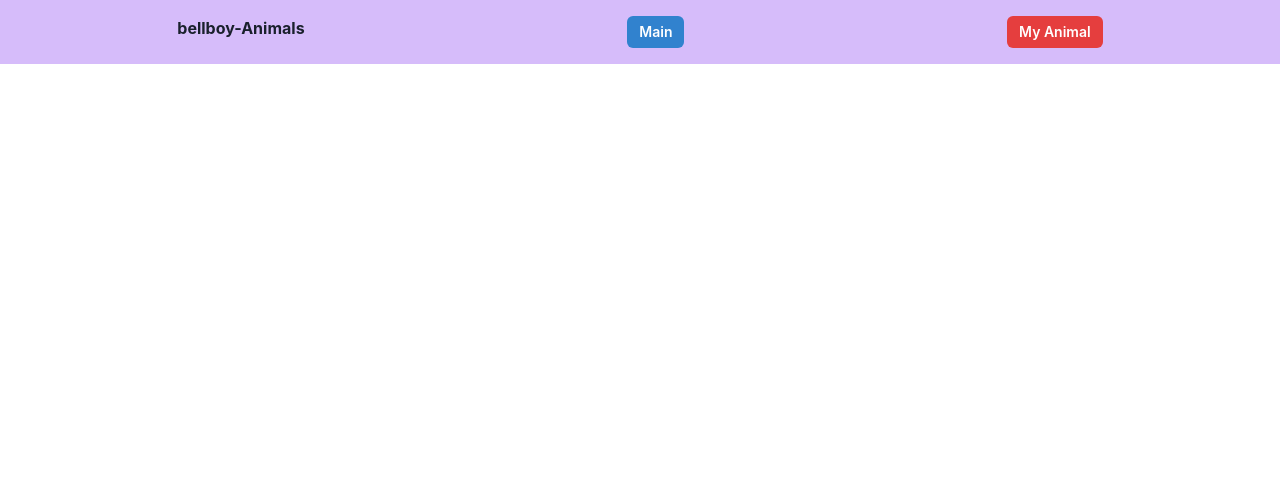
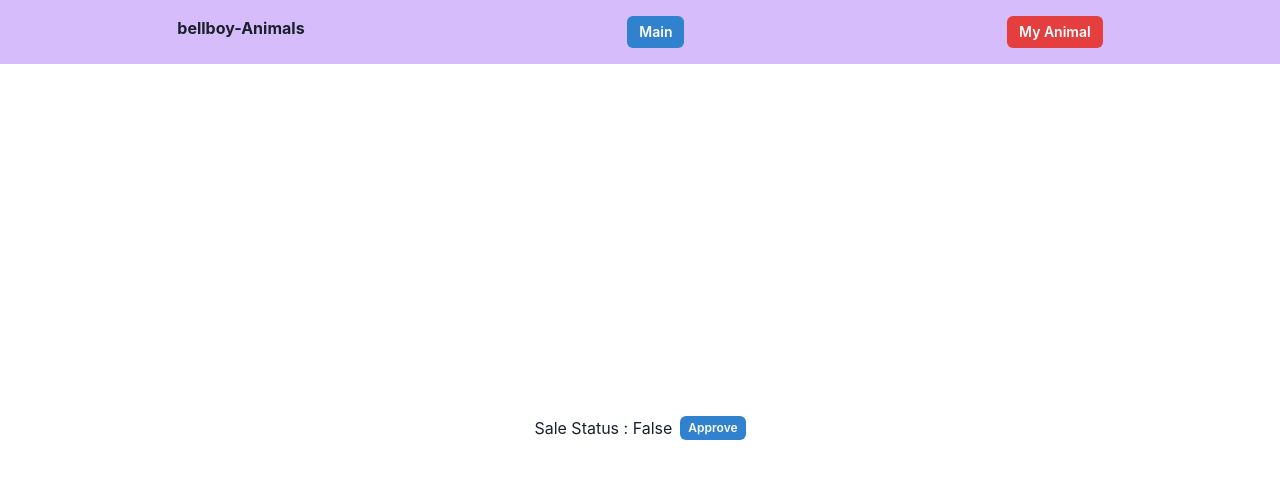
Before and after one commit to forexms78/NFT_project, a React (Create React App) app in the folder frontend/: page /my-animal in a window 1280 px wide. Shown: the top 478 px of the page. Built offline with nearby package versions, Linux system fonts and the light colour scheme.

Commit message:
판매 승인 상태 체크

```diff
--- a/frontend/src/components/AnimalCard.tsx
+++ b/frontend/src/components/AnimalCard.tsx
@@ -6,7 +6,6 @@ interface AnimalCardProps {
 }
 
 const AnimalCard: FC<AnimalCardProps> = ({ animalType }) => {
-  console.log(`images/${animalType}.png`);
   return (
     <Image w={150} h={150} src={`images/${animalType}.png`} alt="AnimalCard" />
   );
--- a/frontend/src/routes/main.tsx
+++ b/frontend/src/routes/main.tsx
@@ -1,6 +1,6 @@
 import React, { FC, useState } from "react";
 import { Box, Button, Flex, Text, Image } from "@chakra-ui/react";
-import { mintAnimalTokenContract } from "../contracts";
+import { mintAnimalTokenContract } from "../contracts/web3Config";
 import AnimalCard from "../components/AnimalCard";
 
 interface MainProps {
--- a/frontend/src/routes/my-animal.tsx
+++ b/frontend/src/routes/my-animal.tsx
@@ -1,6 +1,9 @@
 import React, { FC, useEffect, useState } from "react";
-import { mintAnimalTokenContract } from "../contracts";
-import { Grid } from "@chakra-ui/react";
+import {
+  mintAnimalTokenContract,
+  saleAnimalTokenAdress,
+} from "../contracts/web3Config";
+import { Flex, Button, Grid, Text } from "@chakra-ui/react";
 import AnimalCard from "../components/AnimalCard";
 
 interface MyAnimalProps {
@@ -9,6 +12,7 @@ interface MyAnimalProps {
 
 const MyAnimal: FC<MyAnimalProps> = ({ account }) => {
   const [animalCardArray, setAnimalCardArray] = useState<string[]>();
+  const [saleStatus, setSaleStatus] = useState<boolean>(false);
 
   const getAnimalTokens = async () => {
     try {
@@ -36,23 +40,64 @@ const MyAnimal: FC<MyAnimalProps> = ({ account }) => {
     }
   };
 
+  const getIsApprovedForAll = async () => {
+    try {
+      const response = await mintAnimalTokenContract.methods
+        .isApprovedForAll(account, saleAnimalTokenAdress)
+        .call();
+
+      if (response) {
+        setSaleStatus(response);
+      }
+    } catch (error) {
+      console.error(error);
+    }
+  };
+
+  const onClickApproveToggle = async () => {
+    try {
+      if (!account) return;
+      const response = await mintAnimalTokenContract.methods
+        .setApprovalForAll(saleAnimalTokenAdress, !saleStatus)
+        .send({ from: account });
+
+      if (response.status) {
+        setSaleStatus(!saleStatus);
+      }
+    } catch (error) {
+      console.error(error);
+    }
+  };
+
   useEffect(() => {
     if (!account) return;
 
+    getIsApprovedForAll();
     getAnimalTokens();
   }, [account]);
 
-  useEffect(() => {
-    console.log(animalCardArray);
-  }, [animalCardArray]);
-
   return (
-    <Grid templateColumns="repeat(4,1fr)" gap={8}>
-      {animalCardArray &&
-        animalCardArray.map((v, i) => {
-          return <AnimalCard key={i} animalType={v} />;
-        })}
-    </Grid>
+    <>
+      <Flex alignItems="center">
+        <Text display="inline-block">
+          Sale Status : {saleStatus ? "True" : "False"}
+        </Text>
+        <Button
+          size="xs"
+          ml={2}
+          colorScheme={saleStatus ? "red" : "blue"}
+          onClick={onClickApproveToggle}
+        >
+          {saleStatus ? "Cancel" : "Approve"}
+        </Button>
+      </Flex>
+      <Grid templateColumns="repeat(4,1fr)" gap={8} mt={4}>
+        {animalCardArray &&
+          animalCardArray.map((v, i) => {
+            return <AnimalCard key={i} animalType={v} />;
+          })}
+      </Grid>
+    </>
   );
 };
 
```
